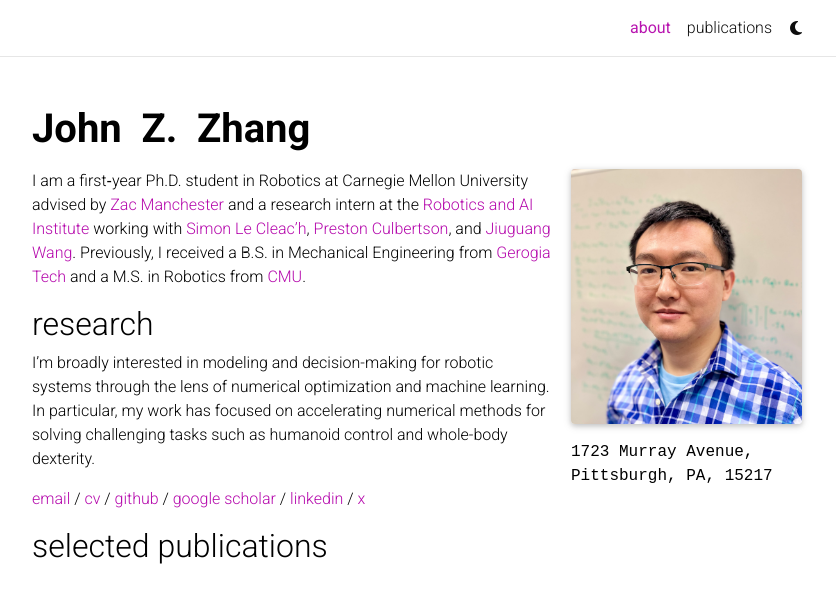
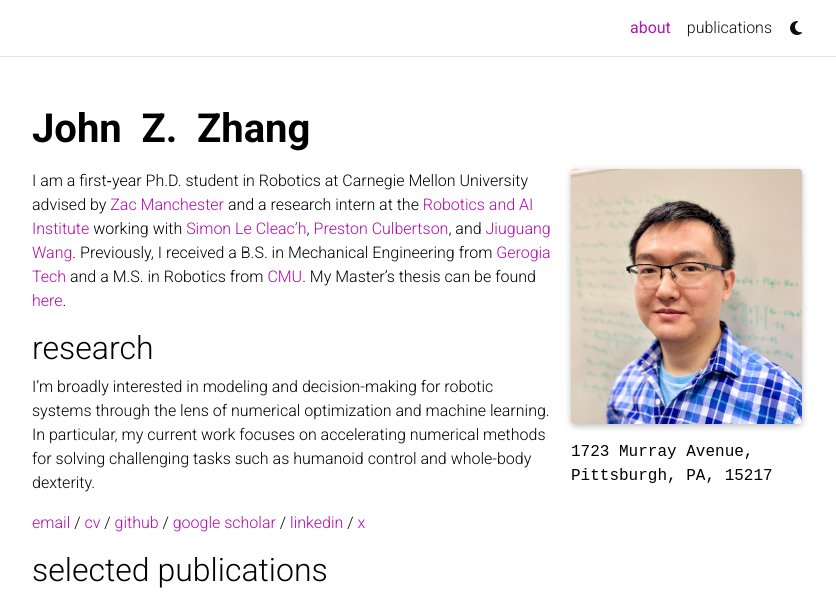
Before and after one commit to johnzhang3/johnzhang3.github.io, a Jekyll site: the page built from _pages/about.md, in a window 1280 px wide, cut to the strip 0-594 px from the top of the page. Shown: the whole strip, without its empty margins (223-1059 px from the left). Built offline with Jekyll 4.4.1, drawn with Linux system fonts in a browser that asks for light colours; full-size pictures stand in for the smaller copies a plugin makes; comment, search, counter and statistics services are not loaded; a style sheet for code colours, icons or effects is not loaded.

Commit message:
Update biography in about page: add Master's thesis link and refine research focus

```diff
--- a/_pages/about.md
+++ b/_pages/about.md
@@ -18,11 +18,11 @@
 social: false  # includes social icons at the bottom of the page
 ---
 
-I am a first‑year Ph.D. student in Robotics at Carnegie Mellon University advised by [Zac Manchester](rexlab.ri.cmu.edu) and a research intern at the [Robotics and AI Institute](https://rai-inst.com) working with [Simon Le Cleac'h](https://simon-lc.github.io), [Preston Culbertson](https://pculbertson.github.io), and [Jiuguang Wang](https://www.robo.guru). Previously, I received a B.S. in Mechanical Engineering from [Gerogia Tech](https://www.gatech.edu) and a M.S. in Robotics from [CMU](https://www.cmu.edu).
+I am a first‑year Ph.D. student in Robotics at Carnegie Mellon University advised by [Zac Manchester](rexlab.ri.cmu.edu) and a research intern at the [Robotics and AI Institute](https://rai-inst.com) working with [Simon Le Cleac'h](https://simon-lc.github.io), [Preston Culbertson](https://pculbertson.github.io), and [Jiuguang Wang](https://www.robo.guru). Previously, I received a B.S. in Mechanical Engineering from [Gerogia Tech](https://www.gatech.edu) and a M.S. in Robotics from [CMU](https://www.cmu.edu). My Master's thesis can be found [here](https://www.ri.cmu.edu/app/uploads/2024/08/CMU_MSR_Thesis-2.pdf).
 
 <!-- add section title -->
 ## research
-I'm broadly interested in modeling and decision-making for robotic systems through the lens of numerical optimization and machine learning. In particular, my work has focused on accelerating numerical methods for solving challenging tasks such as humanoid control and whole-body dexterity.
+I'm broadly interested in modeling and decision-making for robotic systems through the lens of numerical optimization and machine learning. In particular, my current work focuses on accelerating numerical methods for solving challenging tasks such as humanoid control and whole-body dexterity.
 
 <!-- centered email, github, twitter, and cv links -->
 [email](mailto:johnzhang@cmu.edu) / [cv](/assets//pdf/John_Zhang_CV.pdf) / [github](https://github.com/johnzhang3) / [google scholar](https://scholar.google.com/citations?user=https://scholar.google.com/citations?hl=en&user=6YaGzpwAAAAJ) / [linkedin](https://www.linkedin.com/in/john-zhang-01) / [x](https://twitter.com/johnzhangx)
```
